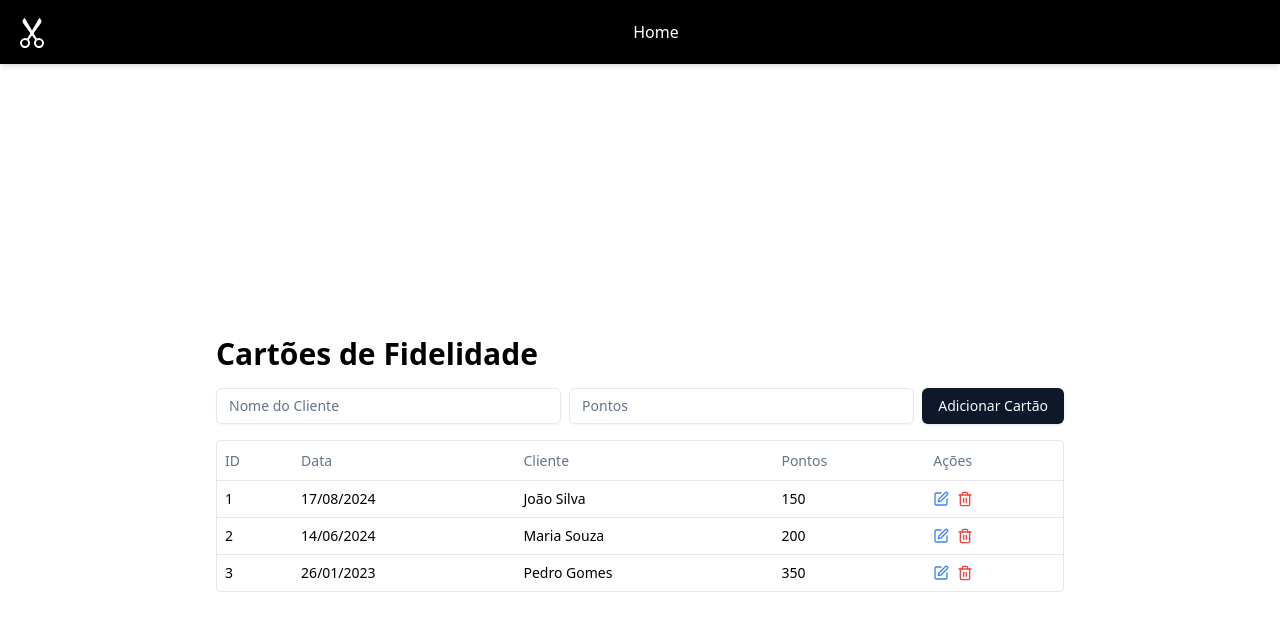
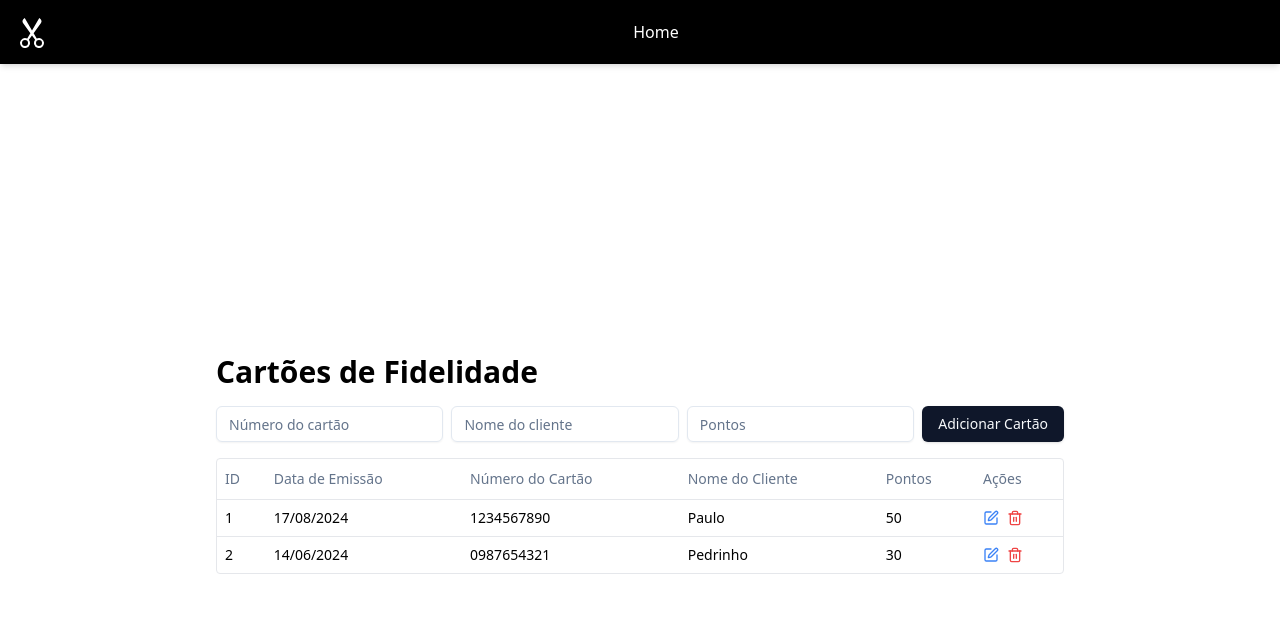
Before and after one commit to unicortes/barbearia-frontend, a React (Vite) app: page /loyaltyCards in a window 1280 px wide. Shown: the top 630 px of the page. Built offline with nearby package versions, Linux system fonts and the light colour scheme.

Commit message:
Correção em LoyaltCard

```diff
--- a/src/components/loyaltyCard/LoyaltyCardEditModal.jsx
+++ /dev/null
@@ -1,51 +0,0 @@
-// src/components/loyaltyCard/loyaltyCardEditModal.jsx
-import React, { useState, useEffect } from 'react';
-import Modal from 'react-modal';
-import { Button } from "@/components/ui/button";
-import { Input } from "@/components/ui/input";
-
-Modal.setAppElement('#root');
-
-const LoyaltyCardEditModal = ({ isOpen, onRequestClose, card, onSave }) => {
-  const [formData, setFormData] = useState(card);
-
-  useEffect(() => {
-    setFormData(card);
-  }, [card]);
-
-  const handleInputChange = (e) => {
-    const { name, value } = e.target;
-    setFormData((prevData) => ({
-      ...prevData,
-      [name]: value
-    }));
-  };
-
-  const handleSubmit = (e) => {
-    e.preventDefault();
-    onSave(formData);
-    onRequestClose();
-  };
-
-  return (
-    <Modal
-      isOpen={isOpen}
-      onRequestClose={onRequestClose}
-      contentLabel="Editar Cartão de Fidelidade"
-      className="modal"
-      overlayClassName="modal-overlay"
-    >
-      <h2 className='text-2xl font-bold mb-4'>Editar Cartão de Fidelidade</h2>
-      <form onSubmit={handleSubmit} className='space-y-4'>
-        <Input name="customer" placeholder='Nome do Cliente' value={formData.customer} onChange={handleInputChange} />
-        <Input name="points" placeholder='Pontos' value={formData.points} onChange={handleInputChange} />
-        <div className='flex space-x-4'>
-          <Button type="submit">Salvar</Button>
-          <Button type="button" onClick={onRequestClose}>Cancelar</Button>
-        </div>
-      </form>
-    </Modal>
-  );
-};
-
-export default LoyaltyCardEditModal;
--- a/src/components/loyaltyCard/LoyaltyCardForm.jsx
+++ /dev/null
@@ -1,57 +0,0 @@
-// src/components/loyaltyCard/loyaltyCardForm.jsx
-import React, { useState } from 'react';
-import { Button } from "@/components/ui/button";
-import { Input } from "@/components/ui/input";
-import { useNavigate } from 'react-router-dom';
-
-const LoyaltyCardForm = () => {
-  const [formData, setFormData] = useState({
-    customer: '',
-    points: ''
-  });
-
-  const navigate = useNavigate();
-
-  const handleInputChange = (e) => {
-    const { name, value } = e.target;
-    setFormData((prevData) => ({
-      ...prevData,
-      [name]: value
-    }));
-  };
-
-  const handleSubmit = (e) => {
-    e.preventDefault();
-    if (!formData.customer || !formData.points) {
-      alert("Por favor, preencha todos os campos.");
-      return;
-    }
-    alert("Cartão de Fidelidade cadastrado com sucesso!");
-    navigate('/loyaltyCards');
-  };
-
-  return (
-    <div className='p-6 max-w-4xl mx-auto space-y-4'>
-      <h1 className='text-3xl font-bold'>Cadastro de Cartão de Fidelidade</h1>
-      <form onSubmit={handleSubmit} className='flex flex-col gap-4'>
-        <Input
-          name="customer"
-          placeholder='Nome do Cliente'
-          value={formData.customer}
-          onChange={handleInputChange}
-        />
-        <Input
-          name="points"
-          placeholder='Pontos'
-          value={formData.points}
-          onChange={handleInputChange}
-        />
-        <Button type="submit" className='mt-4'>
-          Salvar
-        </Button>
-      </form>
-    </div>
-  );
-};
-
-export default LoyaltyCardForm;
--- a/src/components/loyaltyCard/loyaltyCard.jsx
+++ b/src/components/loyaltyCard/loyaltyCard.jsx
@@ -1,41 +1,38 @@
-// src/components/loyaltyCard/loyaltyCard.jsx
+// eslint-disable-next-line no-unused-vars
 import React, { useState } from 'react';
 import { Table, TableHeader, TableHead, TableBody, TableRow, TableCell } from "@/components/ui/table";
 import { Button } from "@/components/ui/button";
 import { Input } from "@/components/ui/input";
 import { PlusCircle, Trash2, Edit } from 'lucide-react';
-import LoyaltyCardEditModal from "./loyaltyCardEditModal.jsx";
 
-const initialCards = [
+const initialRows = [
   {
     id: 1,
     date: '17/08/2024',
-    customer: 'João Silva',
-    points: 150
+    cardNumber: '1234567890',
+    customerName: 'Paulo',
+    points: '50'
   },
   {
     id: 2,
     date: '14/06/2024',
-    customer: 'Maria Souza',
-    points: 200
-  },
-  {
-    id: 3,
-    date: '26/01/2023',
-    customer: 'Pedro Gomes',
-    points: 350
-  },
+    cardNumber: '0987654321',
+    customerName: 'Pedrinho',
+    points: '30'
+  }
 ];
 
 const LoyaltyCard = () => {
-  const [cards, setCards] = useState(initialCards);
+  const [cards, setCards] = useState(initialRows);
   const [newCard, setNewCard] = useState({
-     date: '',
-     customer: '',
-     points: ''
+    id: '',
+    date: '',
+    cardNumber: '',
+    customerName: '',
+    points: ''
   });
-  const [editCardId, setEditCardId] = useState(null);
-  const [isModalOpen, setIsModalOpen] = useState(false);
+  const [editMode, setEditMode] = useState(false);
+  const [errors, setErrors] = useState({});
 
   const handleInputChange = (e) => {
     const { name, value } = e.target;
@@ -45,29 +42,44 @@ const LoyaltyCard = () => {
     }));
   };
 
+  const validateFields = () => {
+    const errors = {};
+    if (!newCard.cardNumber) {
+      errors.cardNumber = "Número do cartão é obrigatório.";
+    }
+    if (!newCard.customerName) {
+      errors.customerName = "Nome do cliente é obrigatório.";
+    }
+    if (!newCard.points) {
+      errors.points = "Pontos são obrigatórios.";
+    }
+    return errors;
+  };
+
   const handleAddCard = () => {
-    if (!newCard.customer || !newCard.points) {
-      alert("Por favor, preencha todos os campos.");
+    const fieldErrors = validateFields();
+    if (Object.keys(fieldErrors).length > 0) {
+      setErrors(fieldErrors);
       return;
     }
 
-    if (editCardId) {
-      setCards((prevCards) => prevCards.map((card) =>
-        card.id === editCardId ? { ...newCard, id: editCardId, date: new Date().toLocaleDateString() } : card
-      ));
-      setEditCardId(null);
+    if (editMode) {
+      handleSaveEdit(newCard);
     } else {
+      const newId = cards.length > 0 ? cards[cards.length - 1].id + 1 : 1;
       setCards((prevCards) => [
         ...prevCards,
         {
           ...newCard,
-          id: cards.length ? Math.max(cards.map(c => c.id)) + 1 : 1,
+          id: newId,
           date: new Date().toLocaleDateString()
         }
       ]);
     }
-    setNewCard({ date: '', customer: '', points: '' });
-    setIsModalOpen(false);
+
+    setNewCard({ id: '', date: '', cardNumber: '', customerName: '', points: '' });
+    setEditMode(false);
+    setErrors({});
   };
 
   const handleRemoveCard = (id) => {
@@ -76,44 +88,48 @@ const LoyaltyCard = () => {
 
   const handleEditCard = (card) => {
     setNewCard(card);
-    setEditCardId(card.id);
-    setIsModalOpen(true);
+    setEditMode(true);
   };
 
-  const tableRows = cards.map((row) => (
-    <TableRow key={row.id}>
-      <TableCell>{row.id}</TableCell>
-      <TableCell>{row.date}</TableCell>
-      <TableCell>{row.customer}</TableCell>
-      <TableCell>{row.points}</TableCell>
-      <TableCell>
-        <div className="flex space-x-2">
-          <button
-            className="text-blue-500 hover:text-blue-700"
-            onClick={() => handleEditCard(row)}
-          >
-            <Edit className="w-4 h-4" />
-          </button>
-          <button
-            className="text-red-500 hover:text-red-700"
-            onClick={() => handleRemoveCard(row.id)}
-          >
-            <Trash2 className="w-4 h-4" />
-          </button>
-        </div>
-      </TableCell>
-    </TableRow>
-  ));
+  const handleSaveEdit = (updatedCard) => {
+    setCards((prevCards) =>
+      prevCards.map((card) =>
+        card.id === updatedCard.id ? { ...updatedCard, date: new Date().toLocaleDateString() } : card
+      )
+    );
+  };
 
   return (
     <div className='p-6 max-w-4xl mx-auto space-y-4 w-full'>
-      <h1 className='text-3xl font-bold'>{editCardId ? 'Editar Cartão' : 'Cartões de Fidelidade'}</h1>
+      <h1 className='text-3xl font-bold'>{editMode ? 'Editar Cartão de Fidelidade' : 'Cartões de Fidelidade'}</h1>
       <div className='flex items-center justify-between w-full'>
         <form className='flex items-center gap-2 w-full' onSubmit={(e) => { e.preventDefault(); handleAddCard(); }}>
-          <Input name="customer" placeholder='Nome do Cliente' value={newCard.customer} onChange={handleInputChange} />
-          <Input name="points" placeholder='Pontos' value={newCard.points} onChange={handleInputChange} />
+          <Input
+            name="cardNumber"
+            placeholder='Número do cartão'
+            value={newCard.cardNumber}
+            onChange={handleInputChange}
+            className={errors.cardNumber ? 'border-red-500' : ''}
+          />
+          {errors.cardNumber && <p className='text-red-500'>{errors.cardNumber}</p>}
+          <Input
+            name="customerName"
+            placeholder='Nome do cliente'
+            value={newCard.customerName}
+            onChange={handleInputChange}
+            className={errors.customerName ? 'border-red-500' : ''}
+          />
+          {errors.customerName && <p className='text-red-500'>{errors.customerName}</p>}
+          <Input
+            name="points"
+            placeholder='Pontos'
+            value={newCard.points}
+            onChange={handleInputChange}
+            className={errors.points ? 'border-red-500' : ''}
+          />
+          {errors.points && <p className='text-red-500'>{errors.points}</p>}
           <Button type="submit">
-            {editCardId ? 'Salvar Alterações' : 'Adicionar Cartão'}
+            {editMode ? 'Salvar Alterações' : 'Adicionar Cartão'}
           </Button>
         </form>
       </div>
@@ -122,23 +138,42 @@ const LoyaltyCard = () => {
           <TableHeader>
             <TableRow>
               <TableHead>ID</TableHead>
-              <TableHead>Data</TableHead>
-              <TableHead>Cliente</TableHead>
+              <TableHead>Data de Emissão</TableHead>
+              <TableHead>Número do Cartão</TableHead>
+              <TableHead>Nome do Cliente</TableHead>
               <TableHead>Pontos</TableHead>
               <TableHead>Ações</TableHead>
             </TableRow>
           </TableHeader>
           <TableBody>
-            {tableRows}
+            {cards.map((row) => (
+              <TableRow key={row.id}>
+                <TableCell>{row.id}</TableCell>
+                <TableCell>{row.date}</TableCell>
+                <TableCell>{row.cardNumber}</TableCell>
+                <TableCell>{row.customerName}</TableCell>
+                <TableCell>{row.points}</TableCell>
+                <TableCell>
+                  <div className="flex space-x-2">
+                    <button
+                      className="text-blue-500 hover:text-blue-700"
+                      onClick={() => handleEditCard(row)}
+                    >
+                      <Edit className="w-4 h-4" />
+                    </button>
+                    <button
+                      className="text-red-500 hover:text-red-700"
+                      onClick={() => handleRemoveCard(row.id)}
+                    >
+                      <Trash2 className="w-4 h-4" />
+                    </button>
+                  </div>
+                </TableCell>
+              </TableRow>
+            ))}
           </TableBody>
         </Table>
       </div>
-      <LoyaltyCardEditModal
-        isOpen={isModalOpen}
-        onRequestClose={() => setIsModalOpen(false)}
-        card={newCard}
-        onSave={handleAddCard}
-      />
     </div>
   );
 };
--- a/src/main.jsx
+++ b/src/main.jsx
@@ -7,7 +7,6 @@ import Servicos from './components/service/service.jsx';
 import Products from './components/products/products.jsx';
 import ProductStock from './components/productStock/productStock.jsx';
 import Barber from './components/barber/barber.jsx';
-import LoyaltyCardForm from './components/loyaltyCard/loyaltyCardForm.jsx';
 import ServiceForm from './components/service/serviceForm.jsx';
 import LoyaltyCard from './components/loyaltyCard/LoyaltyCard.jsx';
 import './global.css';
@@ -46,10 +45,6 @@ const router = createBrowserRouter([
         element: <Barber /> // Rota para a página Barber
       },
       {
-        path: "/loyaltyCardForm",
-        element: <LoyaltyCardForm /> // Rota para o formulário de Cartão de Fidelidade
-      },
-      {
         path: "/loyaltyCards",
         element: <LoyaltyCard /> // Rota para a listagem de Cartões de Fidelidade
       }
```
